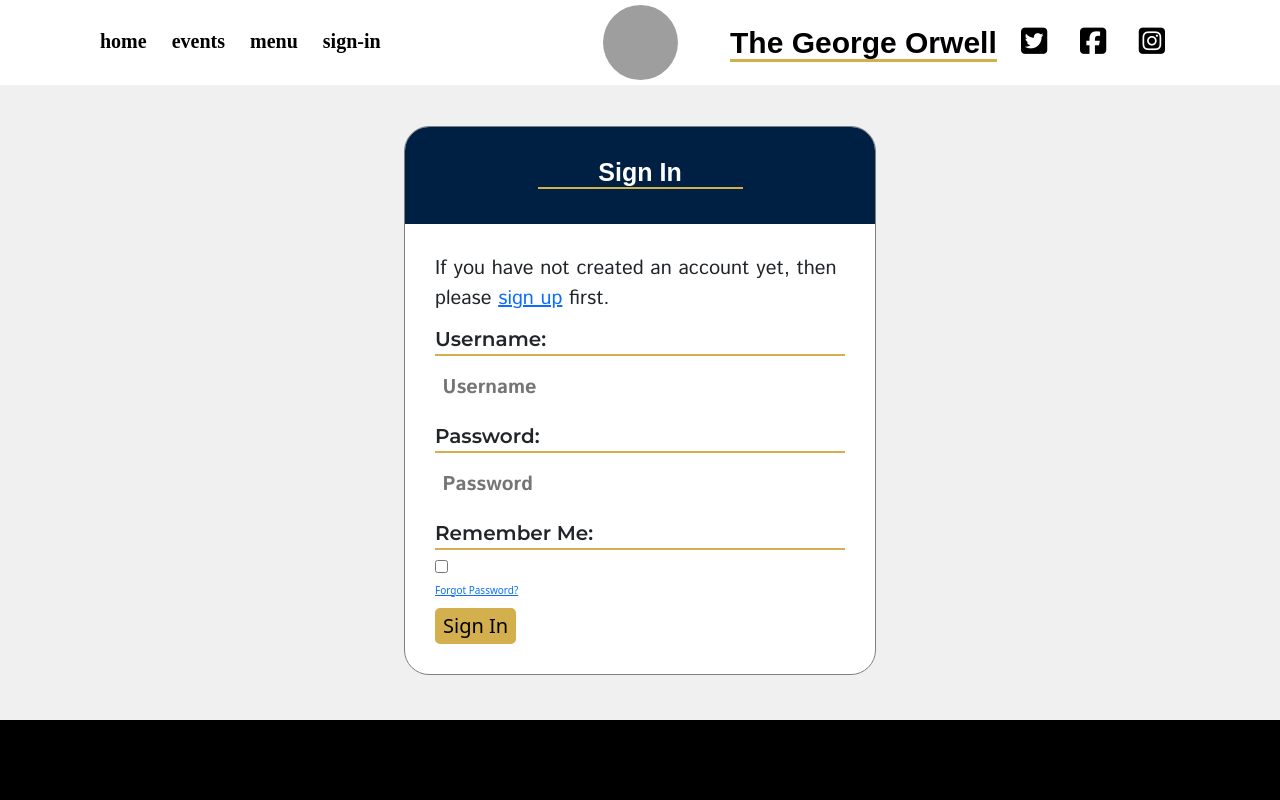
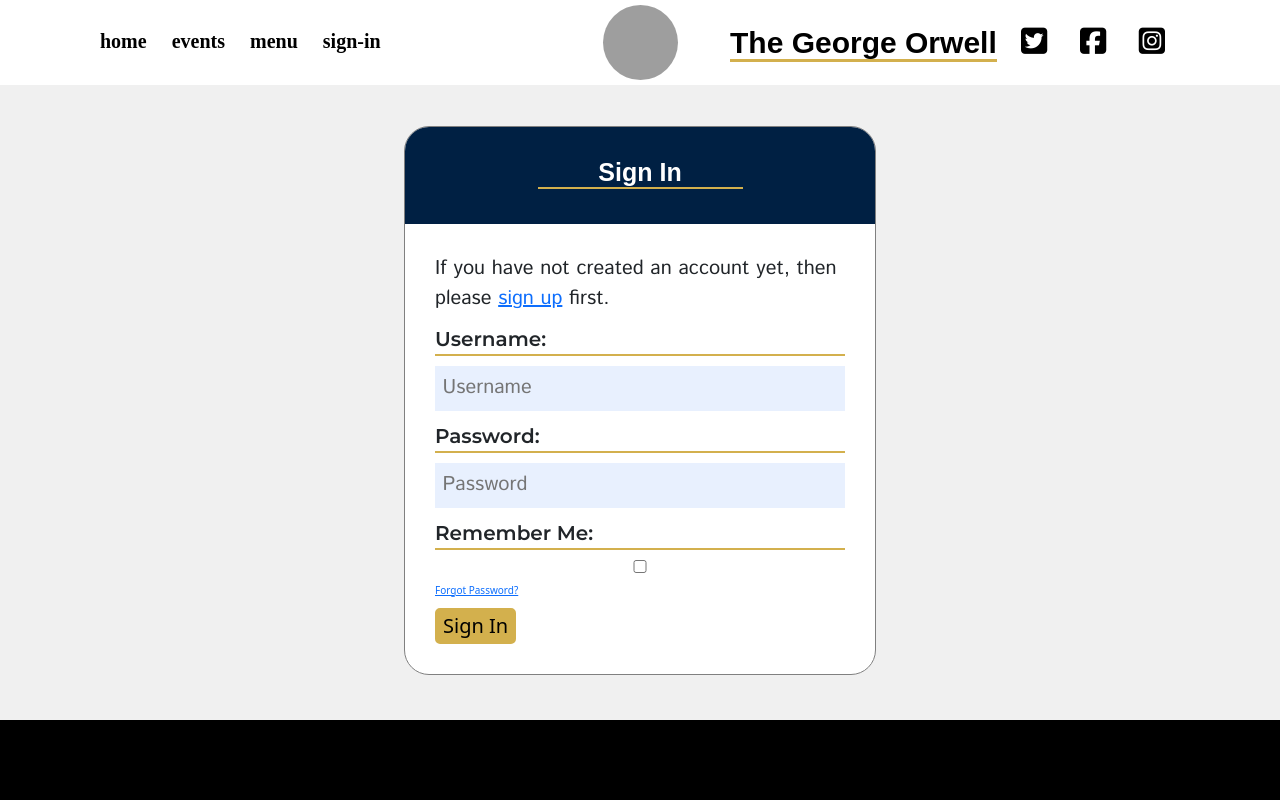
Before and after one commit to KippAD/george-orwell-pub, a Django app: page /accounts/login/ in a window 1280 px wide. Run offline with Django 3.2, Linux system fonts and the light colour scheme; some libraries are stand-ins or nearby versions; some web fonts are replaced; grey boxes are pictures that could not be loaded.

Commit message:
Apply custom styles to allauth logout and signup forms

```diff
--- a/static/css/style.css
+++ b/static/css/style.css
@@ -175,7 +175,7 @@
     background-color: #000000;
 }
 
-/* Custom form styles */
+/* Custom form styles for allauth templates */
 .form-container {
     height: 90vh;
     padding: 50px;
@@ -185,7 +185,7 @@
     background-color: #F0F0F0;
 }
 
-.signin-form {
+.user-form {
     width: 40%;
     margin: 10vh auto 0;
     border: 1px solid grey;
@@ -203,7 +203,7 @@
     border-bottom: 2px solid #D3B04D;
 }
 
-.signin-form label {
+.user-form label {
     font-size: 2rem;
     font-family: Montserrat, sans-serif;
     font-weight: 600;
@@ -212,7 +212,7 @@
     margin-bottom: 10px;
 }
 
-.signin-form button {
+.user-form button {
     font-size: 2rem;
     background-color: #D3B04D;
     border: 2px solid #D3B04D;
@@ -220,20 +220,19 @@
     margin-top: 10px;
 }
 
-.signin-form label,
-.signin-form input,
-.signin-form button {
+.user-form label,
+.user-form input,
+.user-form button {
     display: block;
 }
 
-/* Custom styling on default allauth classes */
-#id_login, #id_password {
+.user-form input {
     width: 100%;
     padding: 7.5px;
     border: none;
     font-size: 2rem;
-    font-weight: 700;
     font-family: Istok web, sans-serif;
+    background-color:rgb(232, 240, 254);
 }
 
 /* Overwrites bootstrap FS text size classes */
--- a/templates/account/login.html
+++ b/templates/account/login.html
@@ -8,7 +8,7 @@
 {% block content %}
 
 <section class="form-container">
-  <div class="signin-form">
+  <div class="user-form">
     <div class="form-header p-5">
       <h1 class="text-center w-50 mx-auto">{% trans "Sign In" %}</h1>
     </div>
```
Also changed, not shown: templates/account/logout.html (+13 -5 lines), templates/account/signup.html (+19 -11 lines).
